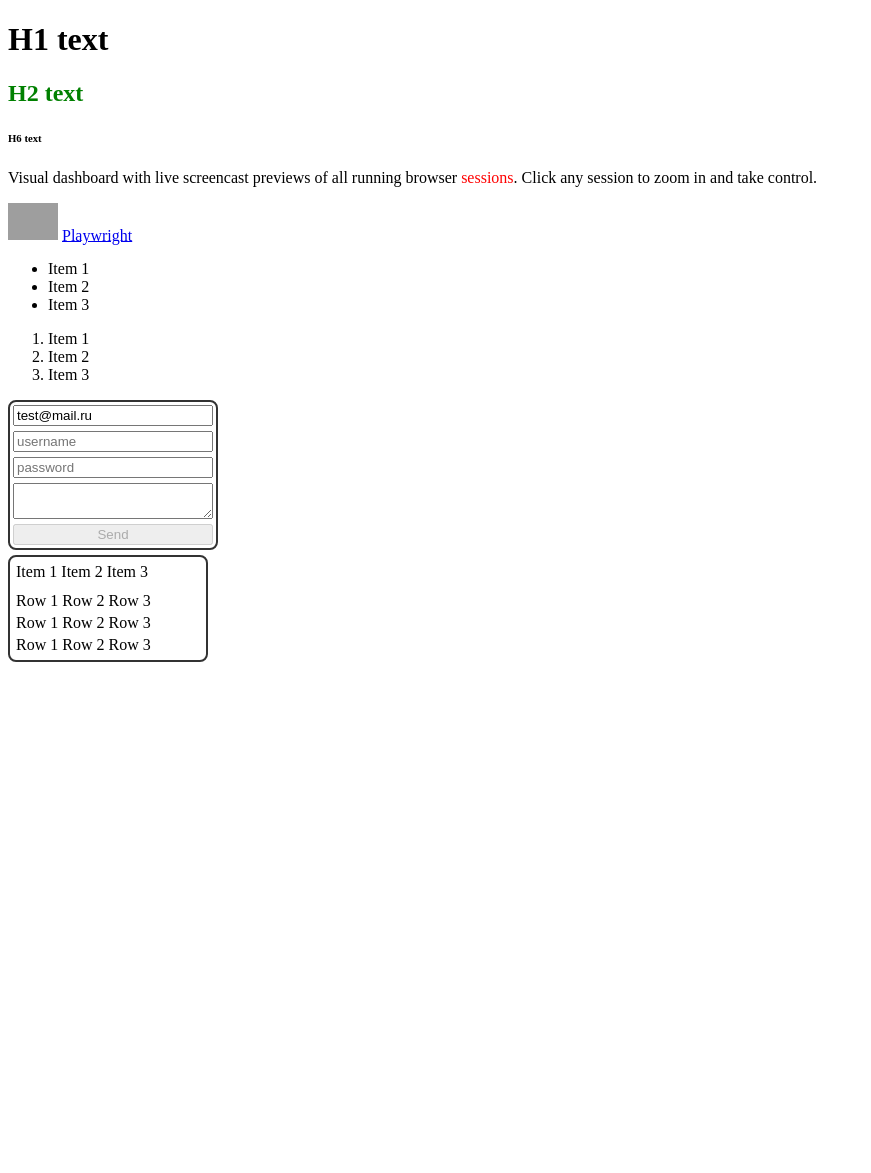
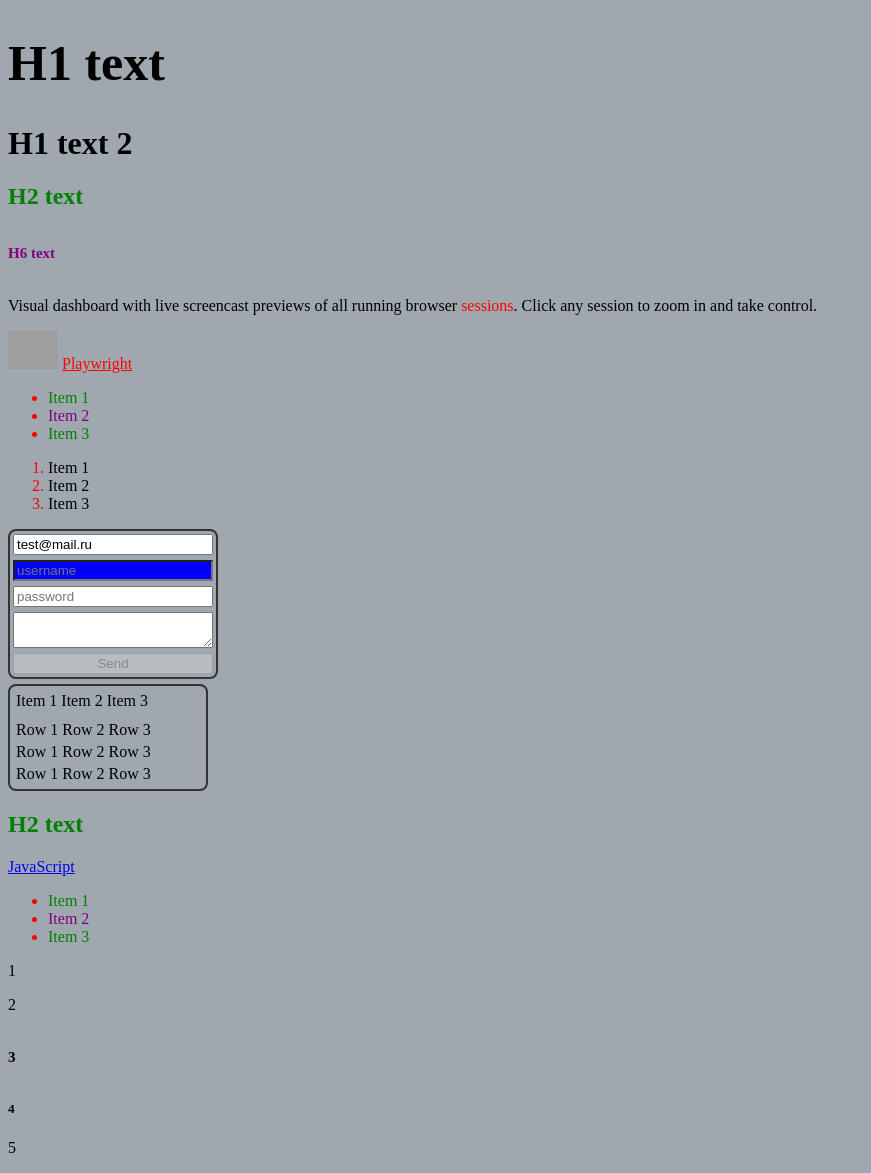
Before and after one commit to Skamjke/autotests-ui, a Python web app: template templates/index.html in a window 1280 px wide. Shown: the whole page, without its empty margins (0-871 px from the left). Before the commit the page ends 662 px from the top, so only its background shows below. Run offline with Jinja, Linux system fonts and the light colour scheme; the template is opened without the code that fills it, so the values that code supplies are empty; grey boxes are pictures that could not be loaded.

Commit message:
XPath Локаторы

```diff
--- a/templates/index.html
+++ b/templates/index.html
@@ -16,15 +16,50 @@
         padding: 3px;
         margin-bottom: 5px
         }
+        h6 {
+        font-size: 15px
+        }
+        .h6-text{
+        color: purple
+        }
+        #h1-text{
+        font-size: 50px
+        }
+        body{
+        background: #3457
+        }
+        div.python>a{
+        color:red
+        }
+        ul li{
+        color: green
+        }
+        input[type="text"]{
+        background-color: blue
+        }
+        a:hover{
+        color:green
+        }
+        input[type="text"]:hover{
+        background-color: green
+        }
+        li::marker{
+        color: red
+        }
+        ul>li:nth-child(2){
+        color: purple
+        }
     </style>
 </head>
 <body>
-<h1 id="h1-text">H1 text</h1>
-<h2 class="h2-text">H2 text</h2>
-<h6>H6 text</h6>
-<p>Visual dashboard with live screencast previews of all running browser <span style="color: red">sessions</span>. Click
-    any session to zoom in and take control.</p>
-<div>
+<div class="python">
+    <h1 id="h1-text">H1 text</h1>
+    <h1 id="h1-text-2">H1 text 2</h1>
+    <h2 class="h2-text">H2 text</h2>
+    <h6 class="h2-text h6-text">H6 text</h6>
+    <p>Visual dashboard with live screencast previews of all running browser <span style="color: red">sessions</span>.
+        Click
+        any session to zoom in and take control.</p>
     <img alt="playwright-logo.svg" src="https://playwright.dev/img/playwright-logo.svg" style="width: 50px">
     <a href="https://playwright.dev/" target="_blank">Playwright</a>
     <ul>
@@ -32,7 +67,6 @@
         <li>Item 2</li>
         <li>Item 3</li>
     </ul>
-
     <ol>
         <li>Item 1</li>
         <li>Item 2</li>
@@ -72,7 +106,23 @@
         <td>Row 3</td>
     </tr>
     </tbody>
+</table>
+<div class="java-script">
+    <h2 class="h2-text">H2 text</h2>
+    <a href="https://learn.javascript.ru/">JavaScript</a>
+        <ul>
+        <li>Item 1</li>
+        <li>Item 2</li>
+        <li>Item 3</li>
+    </ul>
+</div>
 
-</table>
+<div class="nth">
+    <p>1</p>
+    <p>2</p>
+    <h6>3</h6>
+    <h5>4</h5>
+    <p>5</p>
+</div>
 </body>
 </html>
```
